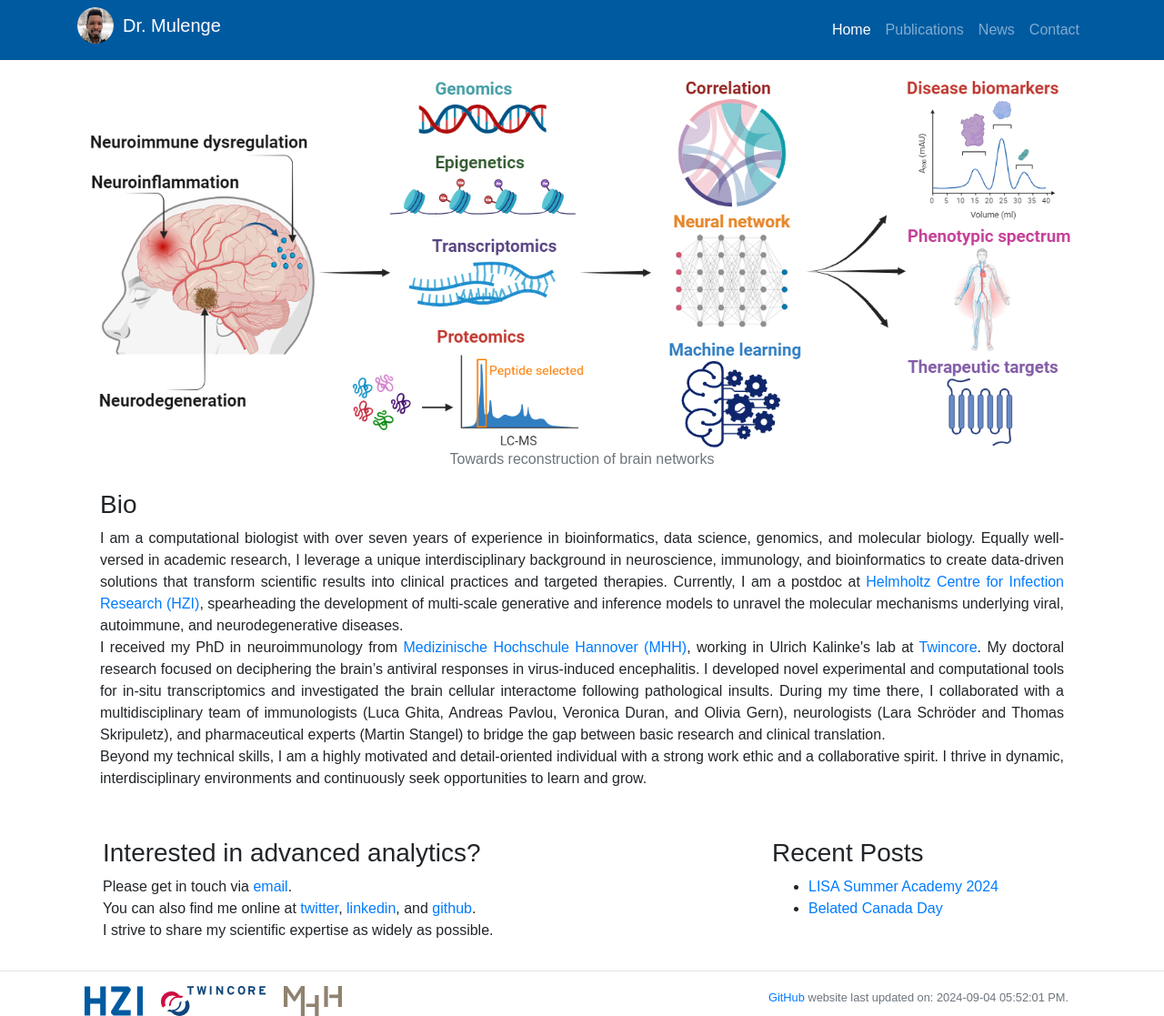
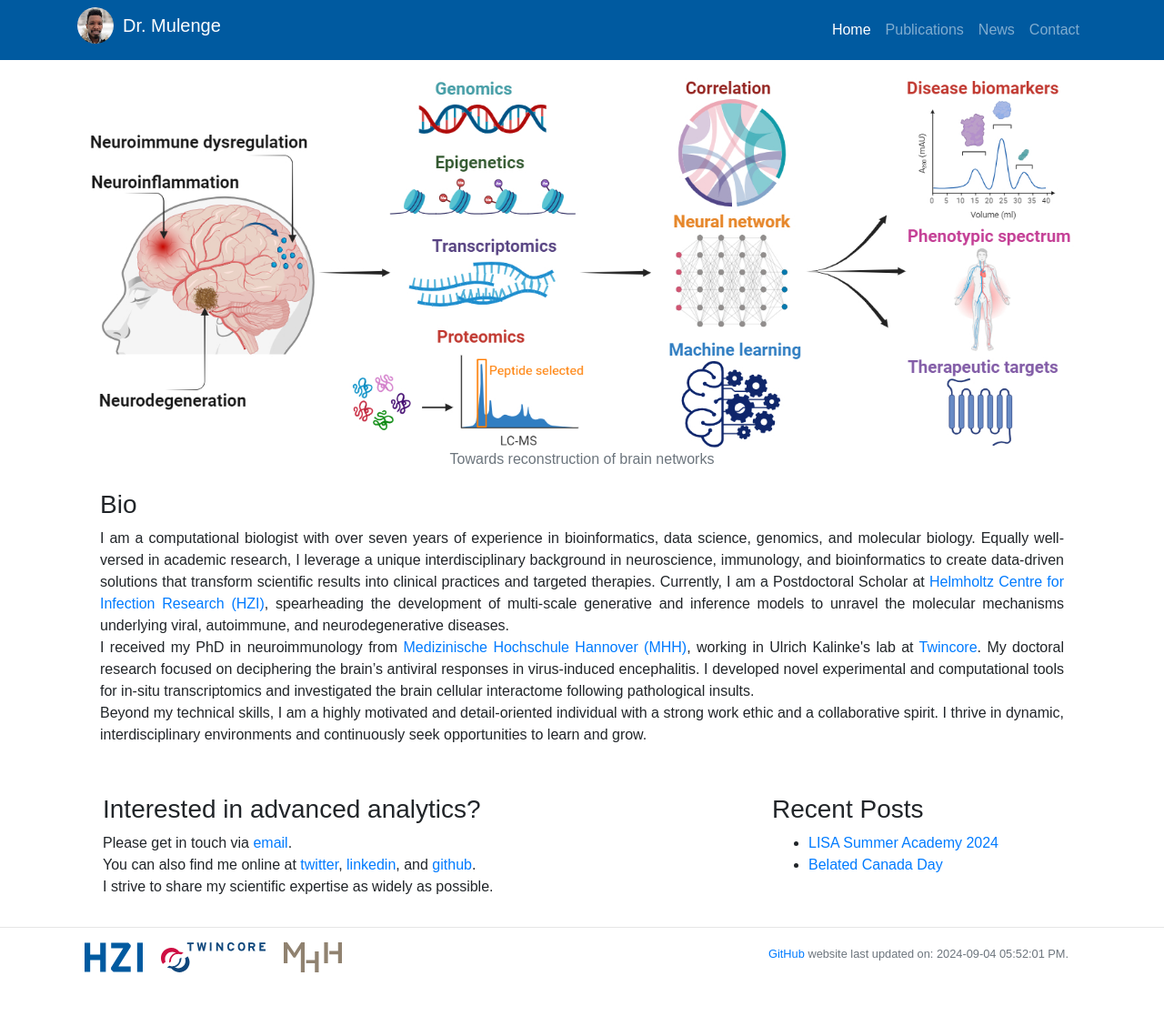
Before and after one commit to fmulenge/fmulenge.github.io, a Jekyll site: the page built from index.md, in a window 1280 px wide. Shown: the whole page at 91% size. Built offline with Jekyll 4.4.1, drawn with Linux system fonts in a browser that asks for light colours; after the commit the page ends 1069 px from its top, so only the background shows below that.

Commit message:
Update home.html

```diff
--- a/_layouts/home.html
+++ b/_layouts/home.html
@@ -10,8 +10,8 @@
     	    <div class="jumbotron bg-white">
         	    <h3>Bio</h3>
                             <p align="justify">
-                                        I am a computational biologist with over seven years of experience in bioinformatics, data science, genomics, and molecular biology. Equally well-versed in academic research, I leverage a unique interdisciplinary background in neuroscience, immunology, and bioinformatics to create data-driven solutions that transform scientific results into clinical practices and targeted therapies. Currently, I am a postdoc at <a href="https://www.helmholtz-hzi.de/en/" target="_blank">Helmholtz Centre for Infection Research (HZI)</a>, spearheading the development of multi-scale generative and inference models to unravel the molecular mechanisms underlying viral, autoimmune, and neurodegenerative diseases.<br>
-                                        I received my PhD in neuroimmunology from <a href="https://www.mhh.de/en/" target="_blank">Medizinische Hochschule Hannover (MHH)</a>, working in Ulrich Kalinke's lab at <a href="https://www.twincore.de/en/home/" target="_blank">Twincore</a>. My doctoral research focused on deciphering the brain’s antiviral responses in virus-induced encephalitis. I developed novel experimental and computational tools for in-situ transcriptomics and investigated the brain cellular interactome following pathological insults. During my time there, I collaborated with a multidisciplinary team of immunologists (Luca Ghita, Andreas Pavlou, Veronica Duran, and Olivia Gern), neurologists (Lara Schröder and Thomas Skripuletz), and pharmaceutical experts (Martin Stangel) to bridge the gap between basic research and clinical translation.<br>
+                                        I am a computational biologist with over seven years of experience in bioinformatics, data science, genomics, and molecular biology. Equally well-versed in academic research, I leverage a unique interdisciplinary background in neuroscience, immunology, and bioinformatics to create data-driven solutions that transform scientific results into clinical practices and targeted therapies. Currently, I am a Postdoctoral Scholar at <a href="https://www.helmholtz-hzi.de/en/" target="_blank">Helmholtz Centre for Infection Research (HZI)</a>, spearheading the development of multi-scale generative and inference models to unravel the molecular mechanisms underlying viral, autoimmune, and neurodegenerative diseases.<br>
+                                        I received my PhD in neuroimmunology from <a href="https://www.mhh.de/en/" target="_blank">Medizinische Hochschule Hannover (MHH)</a>, working in Ulrich Kalinke's lab at <a href="https://www.twincore.de/en/home/" target="_blank">Twincore</a>. My doctoral research focused on deciphering the brain’s antiviral responses in virus-induced encephalitis. I developed novel experimental and computational tools for in-situ transcriptomics and investigated the brain cellular interactome following pathological insults.<br>
                                         Beyond my technical skills, I am a highly motivated and detail-oriented individual with a strong work ethic and a collaborative spirit. I thrive in dynamic, interdisciplinary environments and continuously seek opportunities to learn and grow.<br>
                             </p>
             </div>
```
